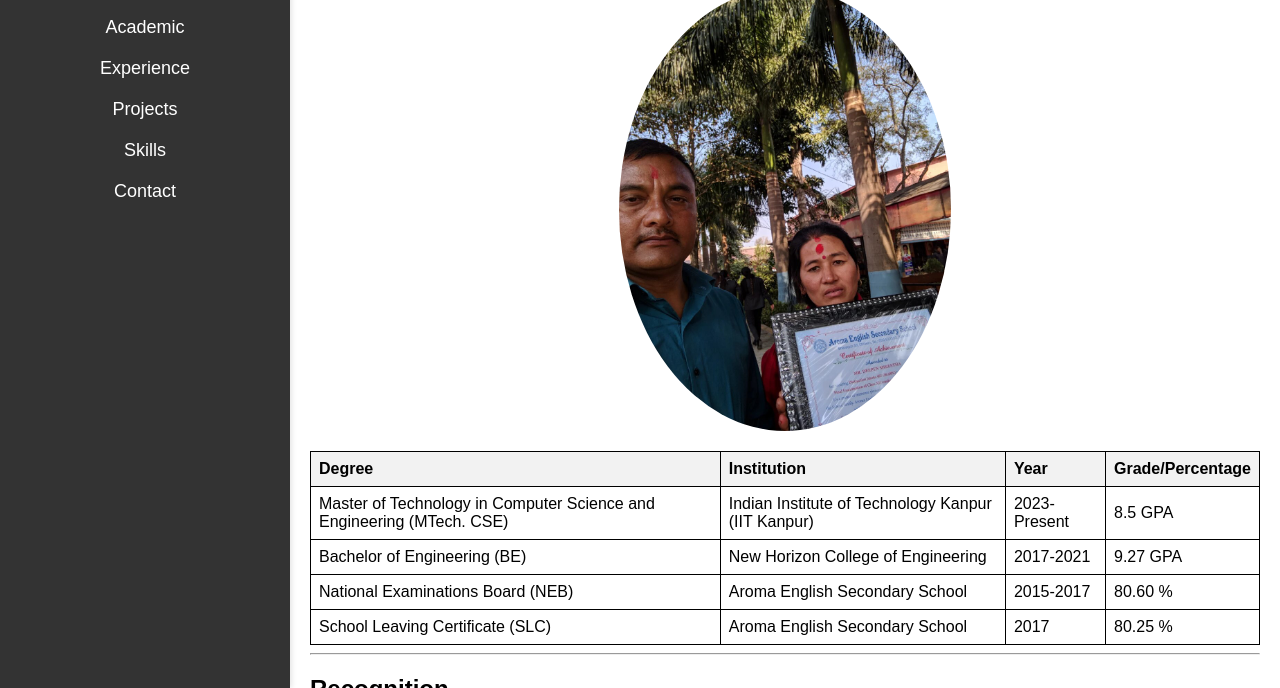
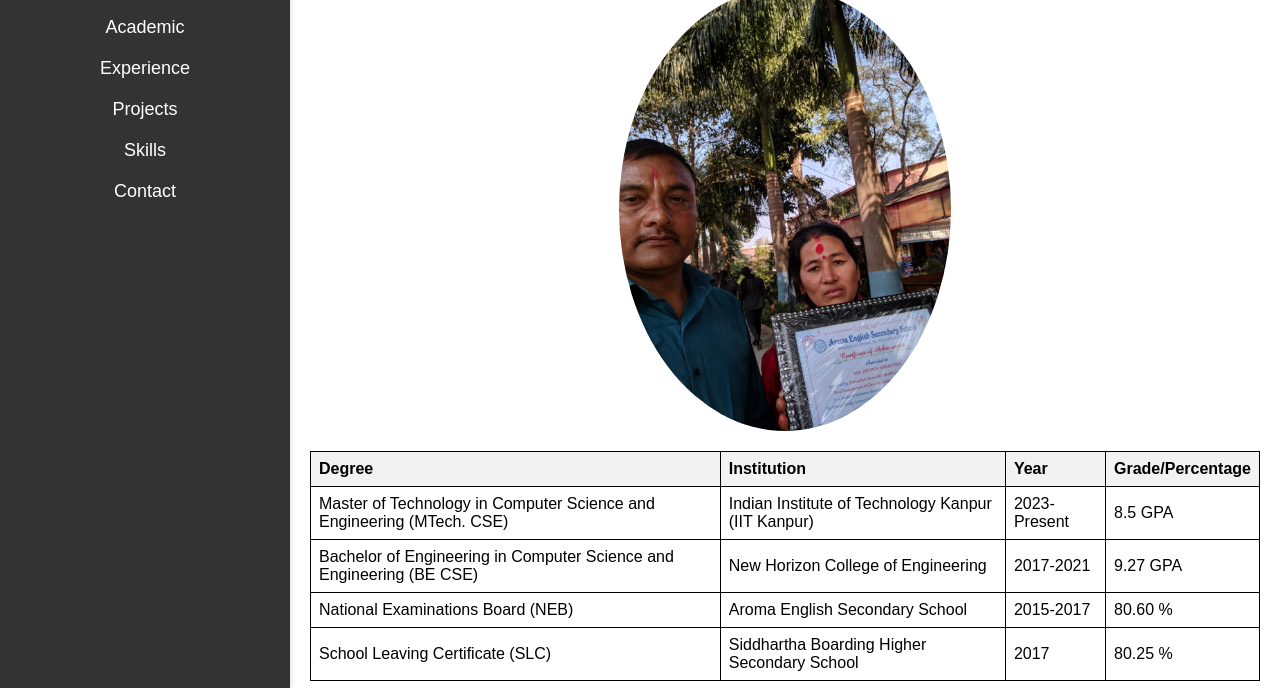
Before and after one commit to deepen-stha/my-portfolio, a plain HTML site: page academic.html in a window 1280 px wide. Shown: the part 112-800 px from the top of the page. Drawn offline with Linux system fonts and the light colour scheme.

Commit message:
minor fixes

```diff
--- a/academic.html
+++ b/academic.html
@@ -40,7 +40,7 @@
                     <td>8.5 GPA</td>
                 </tr>
                 <tr>
-                    <td>Bachelor of Engineering (BE)</td>
+                    <td>Bachelor of Engineering in Computer Science and Engineering (BE CSE)</td>
                     <td>New Horizon College of Engineering</td>
                     <td>2017-2021</td>
                     <td>9.27 GPA</td>
@@ -53,7 +53,7 @@
                 </tr>
                 <tr>
                     <td>School Leaving Certificate (SLC)</td>
-                    <td>Aroma English Secondary School</td>
+                    <td>Siddhartha Boarding Higher Secondary School</td>
                     <td>2017</td>
                     <td>80.25 %</td>
                 </tr>
```
